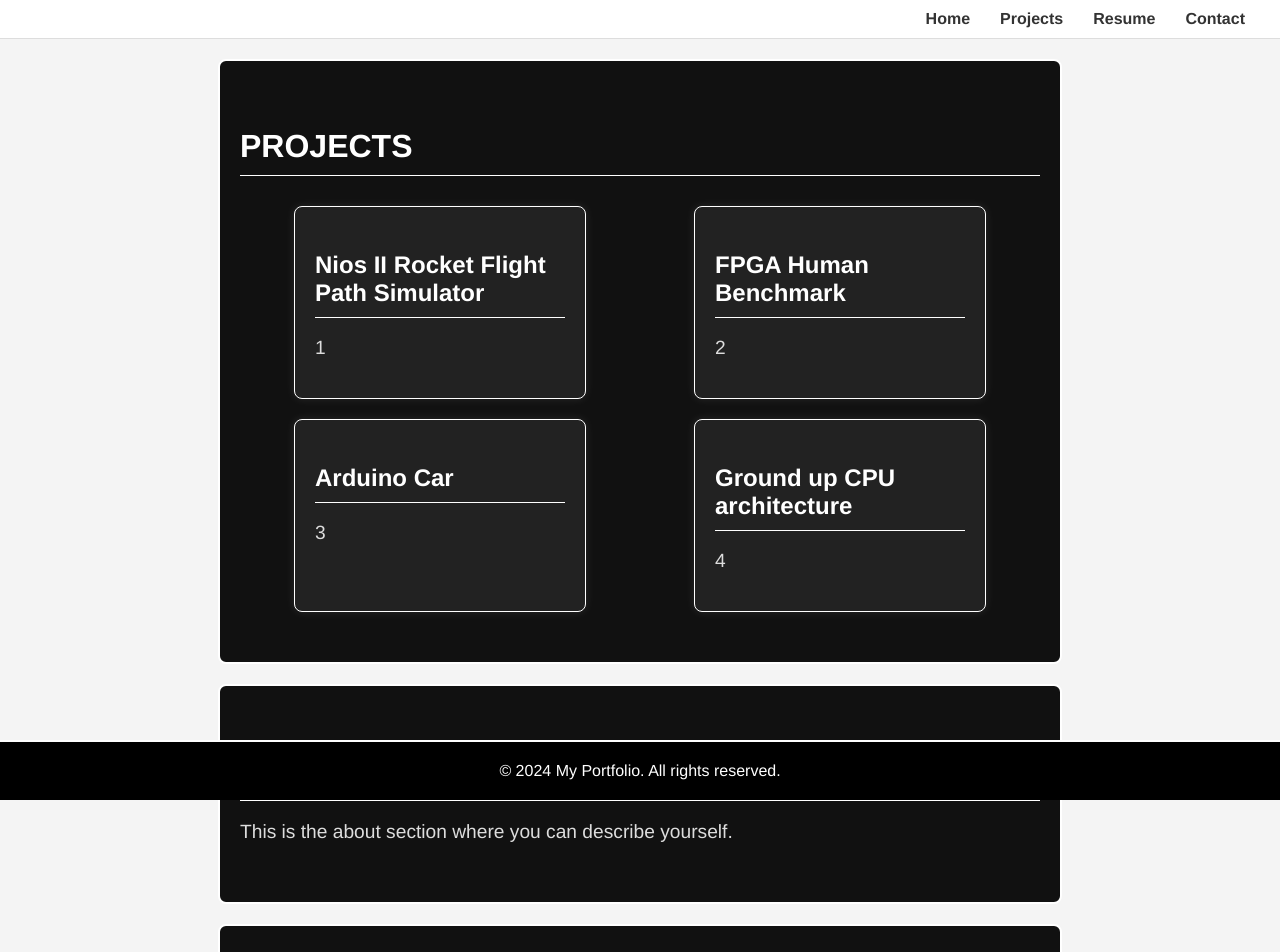
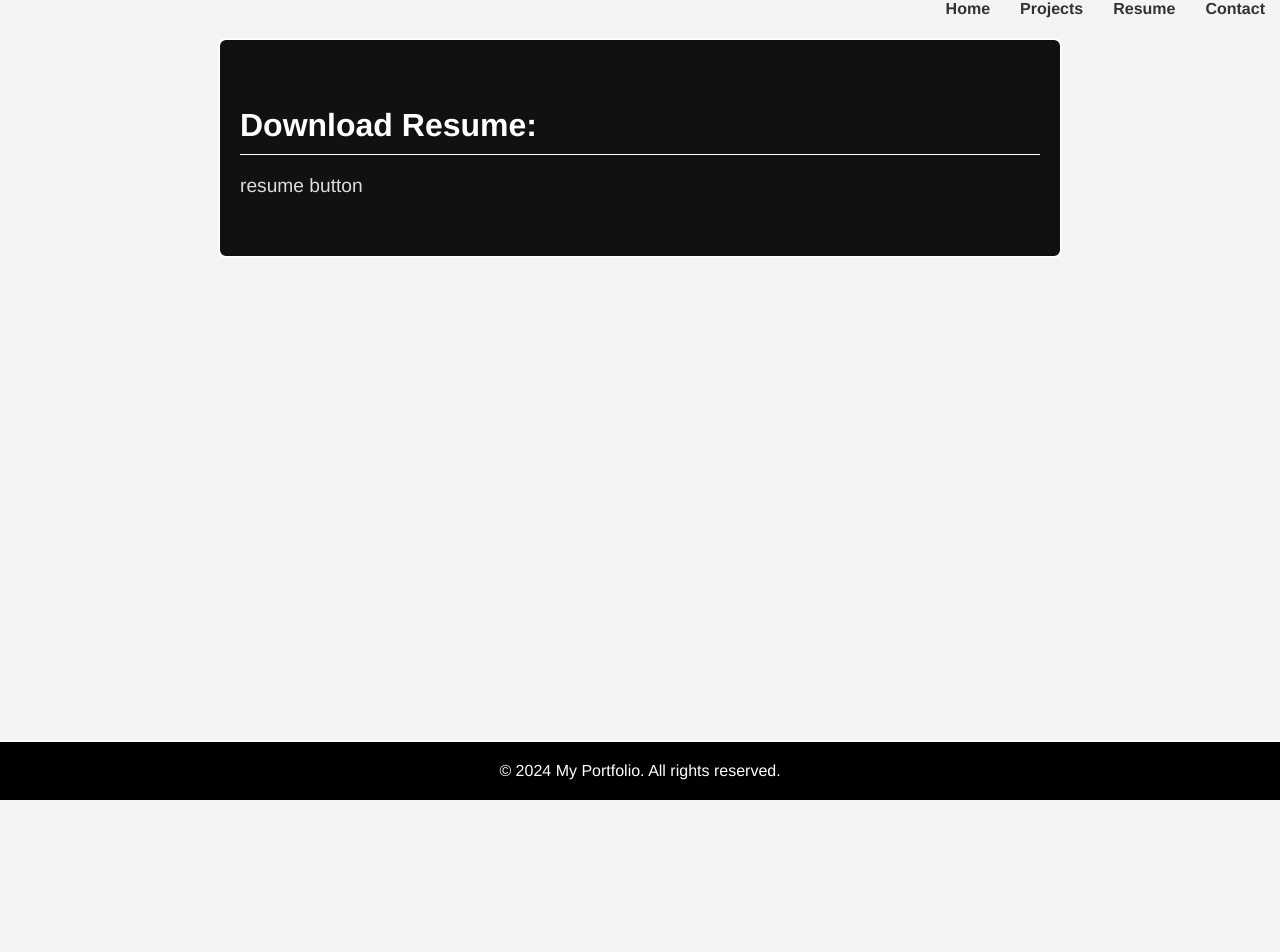
Before and after one commit to DarsanQi/darsanqi.github.io, a React (Create React App) app in the folder my-app/: page /resume in a window 1280 px wide. Shown: the top 952 px of the page. After the commit the page ends 800 px from the top, so only its background shows below. Built offline with nearby package versions, Linux system fonts and the light colour scheme.

Commit message:
routing fully works

```diff
--- a/my-app/package.json
+++ b/my-app/package.json
@@ -8,6 +8,7 @@
     "@testing-library/user-event": "^13.5.0",
     "react": "^18.3.1",
     "react-dom": "^18.3.1",
+    "react-router-dom": "^6.23.0",
     "react-scripts": "^5.0.1",
     "web-vitals": "^2.1.4"
   },
--- a/my-app/src/App.js
+++ b/my-app/src/App.js
@@ -1,20 +1,27 @@
+import React from 'react';
+import { BrowserRouter as Router, Route, Routes } from 'react-router-dom';
 import './App.css';
 import Header from './components/Header';
-import Portfolio from './components/Projects';
-import About from './components/About';
+import Home from './components/Home';
+import Projects from './components/Projects';
+import Resume from './components/Resume';
 import Contact from './components/Contact';
 import Footer from './components/Footer';
 
 function App() {
   return (
-    <div className="App">
-      <Header />
-      <Portfolio />
-      <About />
-      <Contact />
-      <Footer />
-
-    </div>
+    <Router>
+      <div className="App">
+        <Header />
+        <Routes>
+          <Route path="/" element={<Home />} />
+          <Route path="/projects" element={<Projects />} />
+          <Route path="/resume" element={<Resume />} />
+          <Route path="/contact" element={<Contact />} />
+        </Routes>
+        <Footer />
+      </div>
+    </Router>
   );
 }
 
--- a/my-app/src/components/About.js
+++ /dev/null
@@ -1,12 +0,0 @@
-import React from 'react';
-
-const About = () => {
-  return (
-    <section id="about">
-      <h2>About Me</h2>
-      <p>This is the about section where you can describe yourself.</p>
-    </section>
-  );
-}
-
-export default About;
--- a/my-app/src/components/Header.js
+++ b/my-app/src/components/Header.js
@@ -1,18 +1,36 @@
+// import React from 'react';
+
+// const Header = () => {
+//   return (
+//     <header>
+
+//       <nav>
+//         <ul>
+//           <li><a href="#home">Home</a></li>
+//           <li><a href="#projects">Projects</a></li>
+//           <li><a href="#resume">Resume</a></li>
+//           <li><a href="#contact">Contact</a></li>
+//         </ul>
+//       </nav>
+//     </header>
+//   );
+// }
+
+// export default Header;
+
 import React from 'react';
+import { Link } from 'react-router-dom';
 
-const Header = () => {
+function Header() {
   return (
-    <header>
-
-      <nav>
-        <ul>
-          <li><a href="#home">Home</a></li>
-          <li><a href="#projects">Projects</a></li>
-          <li><a href="#resume">Resume</a></li>
-          <li><a href="#contact">Contact</a></li>
-        </ul>
-      </nav>
-    </header>
+    <nav>
+      <ul>
+        <li><Link to="/">Home</Link></li>
+        <li><Link to="/projects">Projects</Link></li>
+        <li><Link to="/resume">Resume</Link></li>
+        <li><Link to="/contact">Contact</Link></li>
+      </ul>
+    </nav>
   );
 }
 
--- /dev/null
+++ b/my-app/src/components/Home.js
@@ -0,0 +1,12 @@
+import React from 'react';
+
+const Home = () => {
+  return (
+    <section id="home">
+      <h2>DARSAN QI</h2>
+      <p>hi</p>
+    </section>
+  );
+}
+
+export default Home;
--- a/my-app/src/components/Projects.js
+++ b/my-app/src/components/Projects.js
@@ -1,6 +1,6 @@
 import React from 'react';
 
-const Portfolio = () => {
+const Projects = () => {
   return (
     <section id="projects">
       <h2>PROJECTS</h2>
@@ -26,4 +26,4 @@ const Portfolio = () => {
   );
 }
 
-export default Portfolio;
+export default Projects;
--- /dev/null
+++ b/my-app/src/components/Resume.js
@@ -0,0 +1,12 @@
+import React from 'react';
+
+const Resume = () => {
+  return (
+    <section id="resume">
+      <h2>Download Resume:</h2>
+      <p>resume button</p>
+    </section>
+  );
+}
+
+export default Resume;
```
Also changed, not shown: 1 other file (tests, documents, lock files or other folders).
